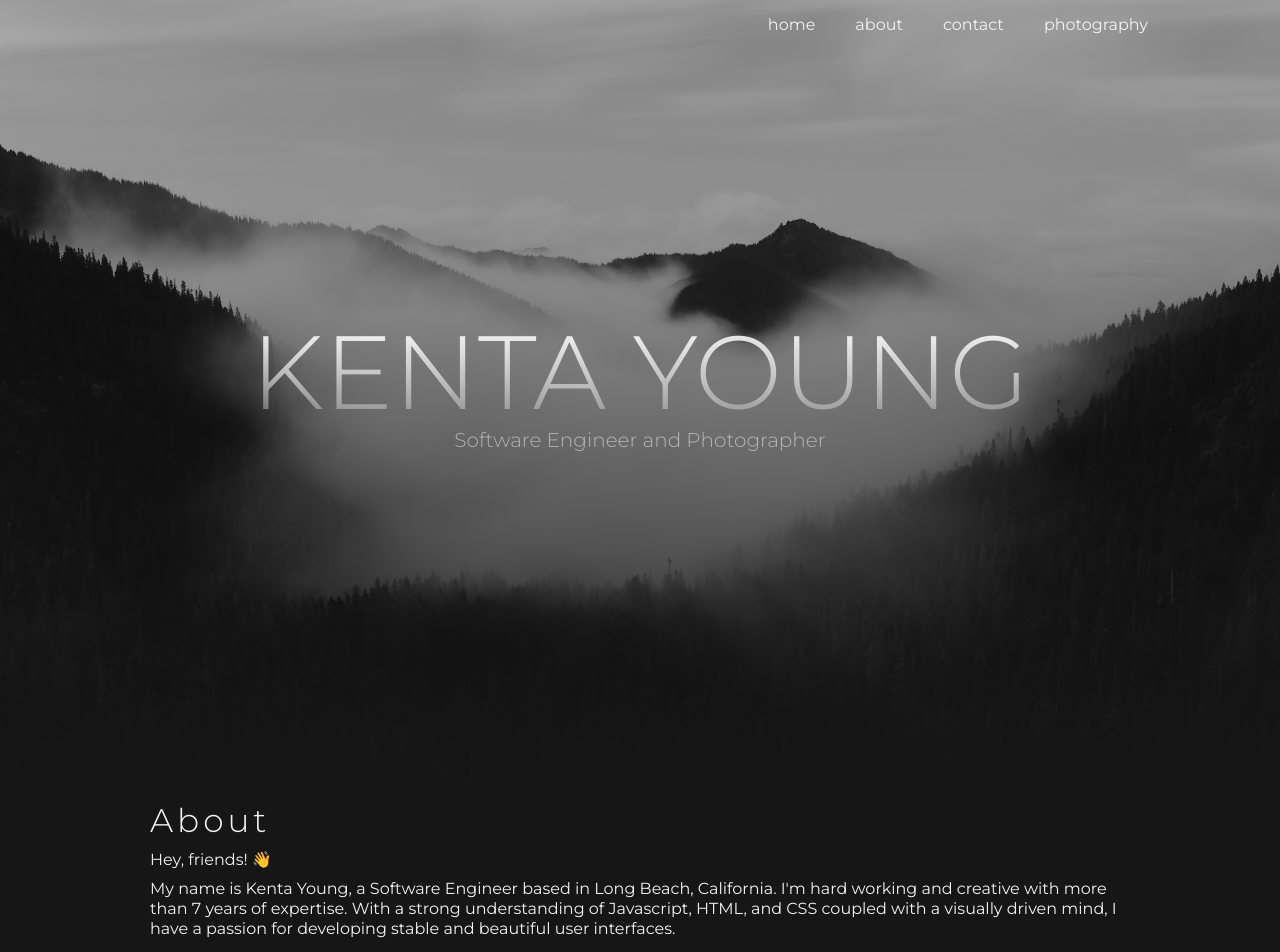
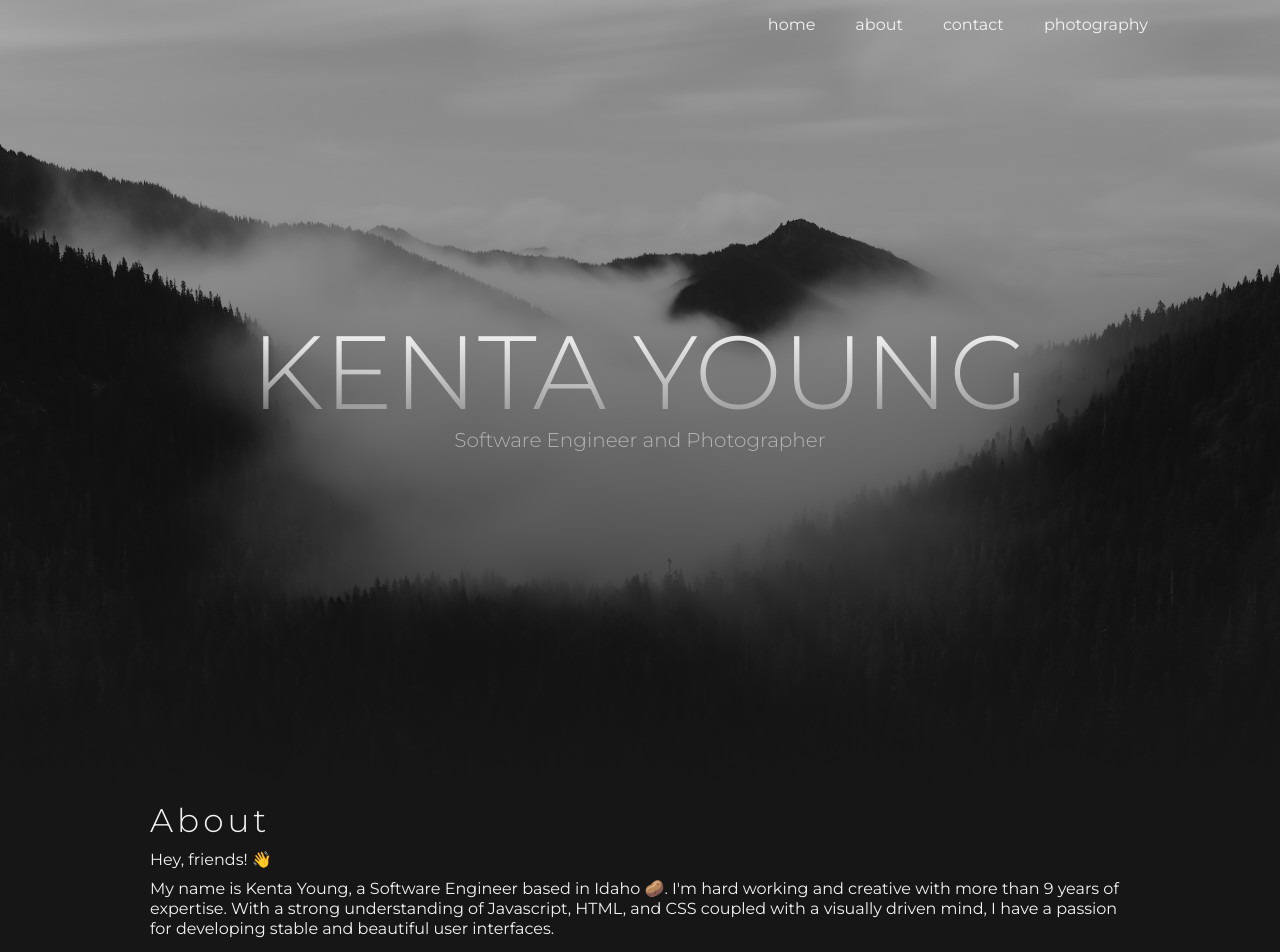
Before and after one commit to kentayoung/kenta-young-web, a React (Create React App) app: page / in a window 1280 px wide. Shown: the top 952 px of the page. Built offline with nearby package versions, Linux system fonts and the light colour scheme; no server answers.

Commit message:
feat | update location to Idaho

```diff
--- a/public/index.html
+++ b/public/index.html
@@ -5,7 +5,7 @@
   <meta charset="utf-8">
   <link rel="icon" href="%PUBLIC_URL%/favicon.ico" />
   <meta name="viewport" content="width=device-width, initial-scale=1" />
-  <meta name="description" content="Kenta Young - Software Engineer and Photographer based in Long Beach, California" />
+  <meta name="description" content="Kenta Young - Software Engineer and Photographer based in Idaho" />
   <meta name="keywords" content="HTML, CSS, JavaScript" />
   <link rel="apple-touch-icon" href="%PUBLIC_URL%/logo192.png" />
   <link rel="manifest" href="%PUBLIC_URL%/manifest.json" />
--- a/src/components/about-section.jsx
+++ b/src/components/about-section.jsx
@@ -9,8 +9,8 @@ const AboutSection = () => {
 					Hey, friends! <span>&#128075;</span>
 				</div>
 				<p>
-					My name is Kenta Young, a Software Engineer based in Long Beach, California. I'm hard
-					working and creative with more than 7 years of expertise. With a strong understanding of
+					My name is Kenta Young, a Software Engineer based in Idaho 🥔. I'm hard
+					working and creative with more than 9 years of expertise. With a strong understanding of
 					Javascript, HTML, and CSS coupled with a visually driven mind, I have a passion for
 					developing stable and beautiful user interfaces.
 				</p>
--- a/src/routes/photography.jsx
+++ b/src/routes/photography.jsx
@@ -17,7 +17,7 @@ const Photography = () => {
 		>
 			<Helmet>
 				<title>Kenta Young - Photography</title>
-				<meta name='description' content='Photographer based in Long Beach California.' />
+				<meta name='description' content='Photographer based in Idaho.' />
 			</Helmet>
 			<div className='page'>
 				<section className='section-container-wide'>
```
